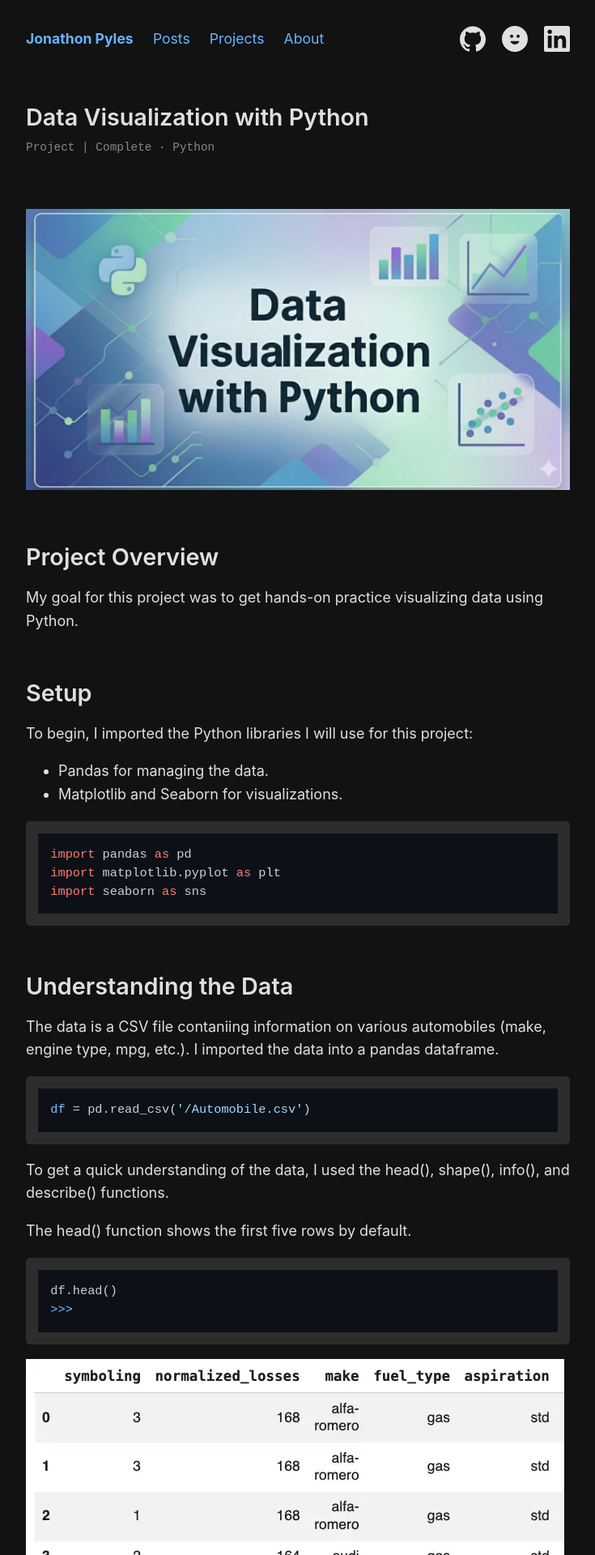
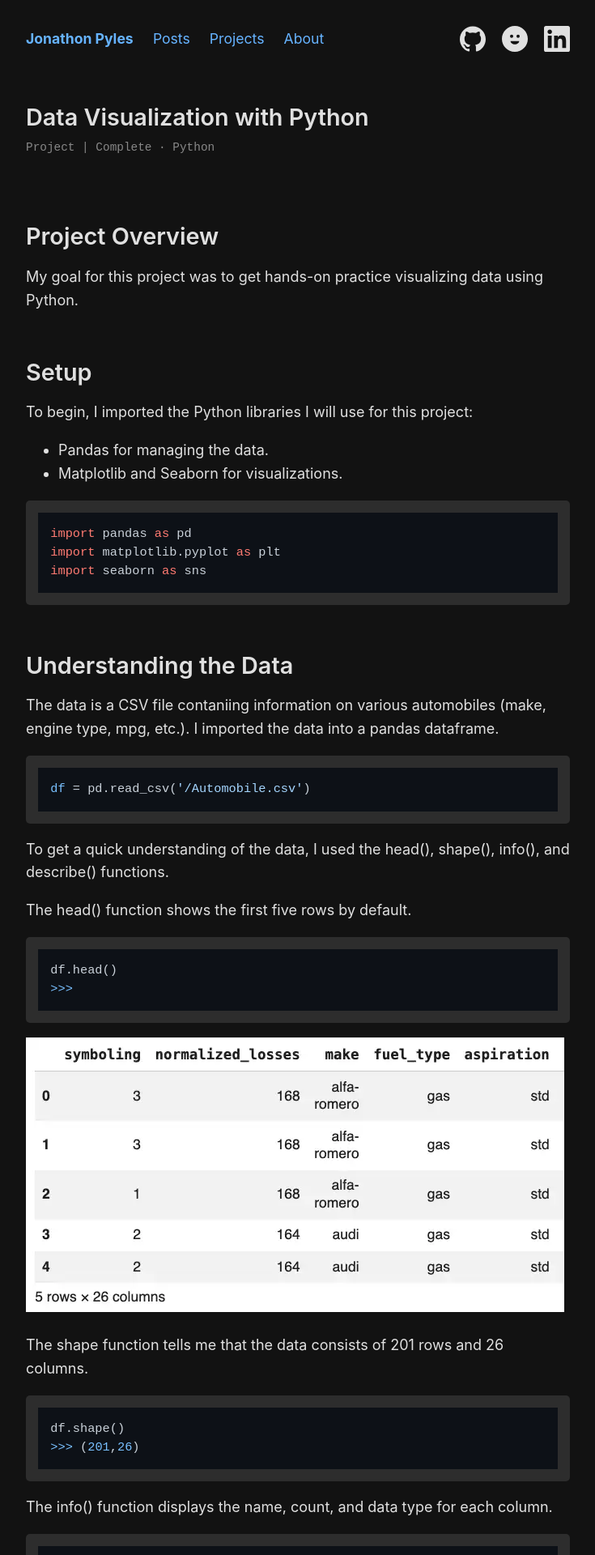
Before and after one commit to JNPyles/JNPyles.github.io, a Jekyll site: the page built from _posts/2024/2024-02-18-Python-Data-Visualization.md, in a window 1280 px wide. Shown: the top 1920 px of the page at 81% size, without its empty margins (272-1007 px from the left). Built offline with Jekyll 4.4.1, drawn with Linux system fonts in a browser that asks for light colours; nearby versions of some CDN libraries.

Commit message:
Update 2024-02-18-Python-Data-Visualization.md

```diff
--- a/_posts/2024/2024-02-18-Python-Data-Visualization.md
+++ b/_posts/2024/2024-02-18-Python-Data-Visualization.md
@@ -8,8 +8,6 @@ description: "Practice using Python's data visualization libraries."
 excerpt: "In this project, I practice using Python to visualize data."
 image: /assets/images/2024-02-18-Python-Data-Visualization/data-visualization-with-python.jpg
 ---
-![Title image - Data Visualization with Python]({{ site.baseurl }}/assets/images/2024-02-18-Python-Data-Visualization/data-visualization-with-python.jpg)
-
 # Project Overview
 My goal for this project was to get hands-on practice visualizing data using Python.
 
```
